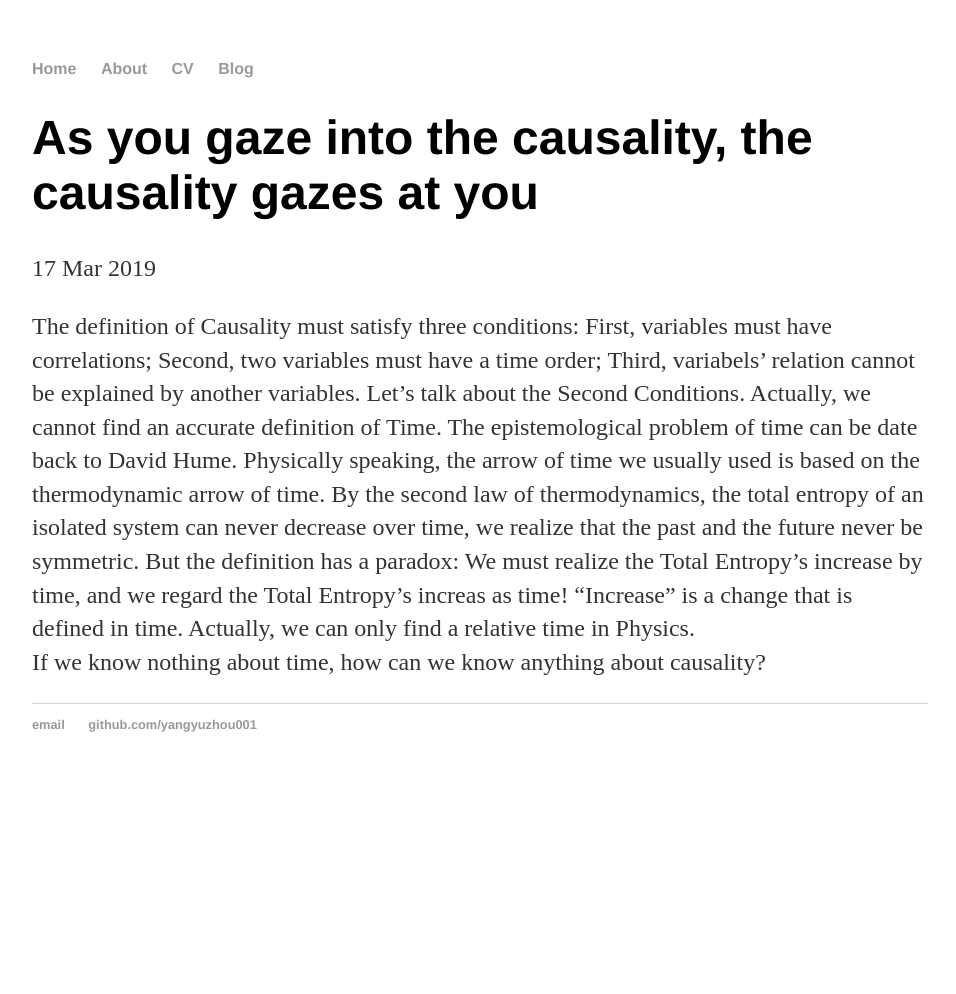
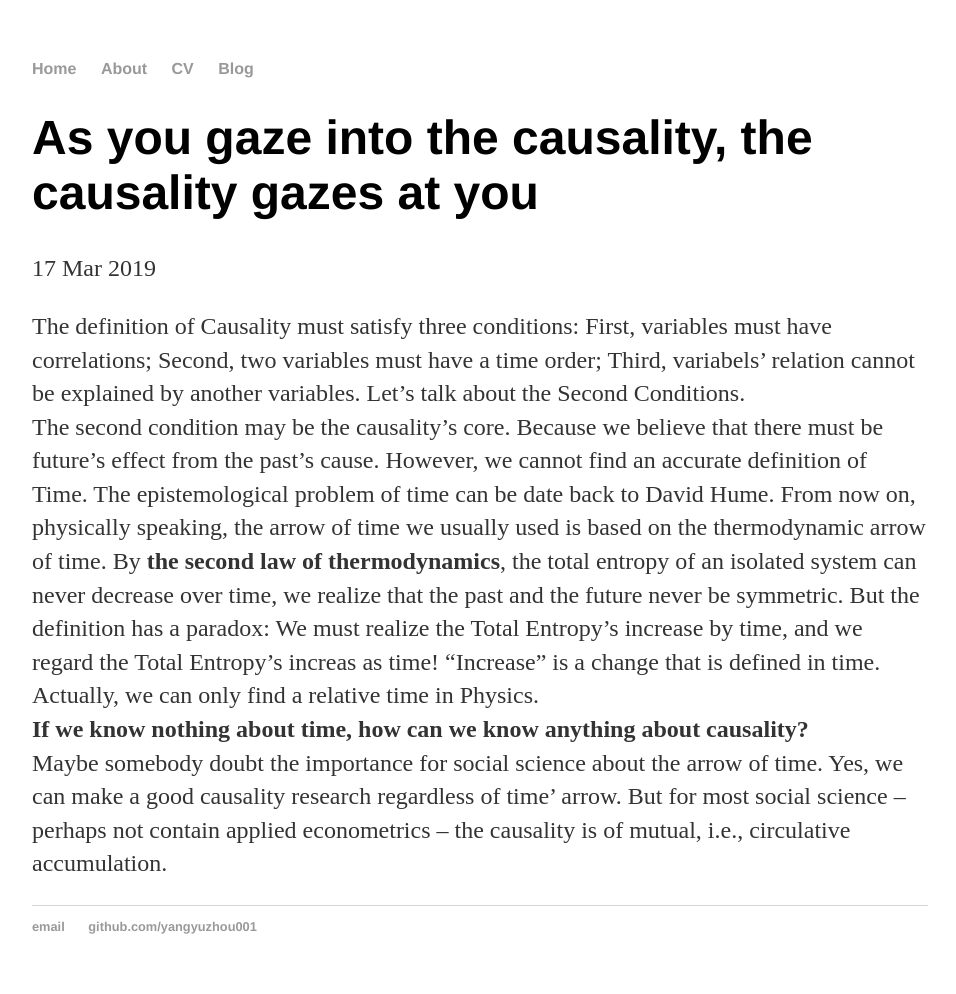
Before and after one commit to yangyuzhou001/yangyuzhou001.github.io, a Jekyll site: the page built from _posts/2019-03-17-causalityBlog.md, in a window 1280 px wide. Shown: the whole page, without its empty margins (160-1116 px from the left). Built offline with Jekyll 4.4.1, drawn with Linux system fonts in a browser that asks for light colours; before the commit the page ends 900 px from its top, so only the background shows below that.

Commit message:
Update 2019-03-17-causalityBlog.md

```diff
--- a/_posts/2019-03-17-causalityBlog.md
+++ b/_posts/2019-03-17-causalityBlog.md
@@ -4,5 +4,7 @@
 date: 2019-03-17
 ---
 
-The definition of Causality must satisfy three conditions: First, variables must have correlations; Second, two variables must have a time order; Third, variabels' relation cannot be explained by another variables. Let's talk about the Second Conditions. Actually, we cannot find an accurate definition of Time. The epistemological problem of time can be date back to David Hume. Physically speaking, the arrow of time we usually used is based on the thermodynamic arrow of time. By the second law of thermodynamics, the total entropy of an isolated system can never decrease over time, we realize that the past and the future never be symmetric. But the definition has a paradox: We must realize the Total Entropy's increase by time, and we regard the Total Entropy's increas as time! "Increase" is a change that is defined in time. Actually, we can only find a relative time in Physics.
-If we know nothing about time, how can we know anything about causality?
+The definition of Causality must satisfy three conditions: First, variables must have correlations; Second, two variables must have a time order; Third, variabels' relation cannot be explained by another variables. Let's talk about the Second Conditions.
+The second condition may be the causality's core. Because we believe that there must be future's effect from the past's cause. However, we cannot find an accurate definition of Time. The epistemological problem of time can be date back to David Hume. From now on, physically speaking, the arrow of time we usually used is based on the thermodynamic arrow of time. By **the second law of thermodynamics**, the total entropy of an isolated system can never decrease over time, we realize that the past and the future never be symmetric. But the definition has a paradox: We must realize the Total Entropy's increase by time, and we regard the Total Entropy's increas as time! "Increase" is a change that is defined in time. Actually, we can only find a relative time in Physics.
+**If we know nothing about time, how can we know anything about causality?**
+Maybe somebody doubt the importance for social science about the arrow of time. Yes, we can make a good causality research regardless of time' arrow. But for most social science -- perhaps not contain applied econometrics -- the causality is of mutual, i.e., circulative accumulation.
```
